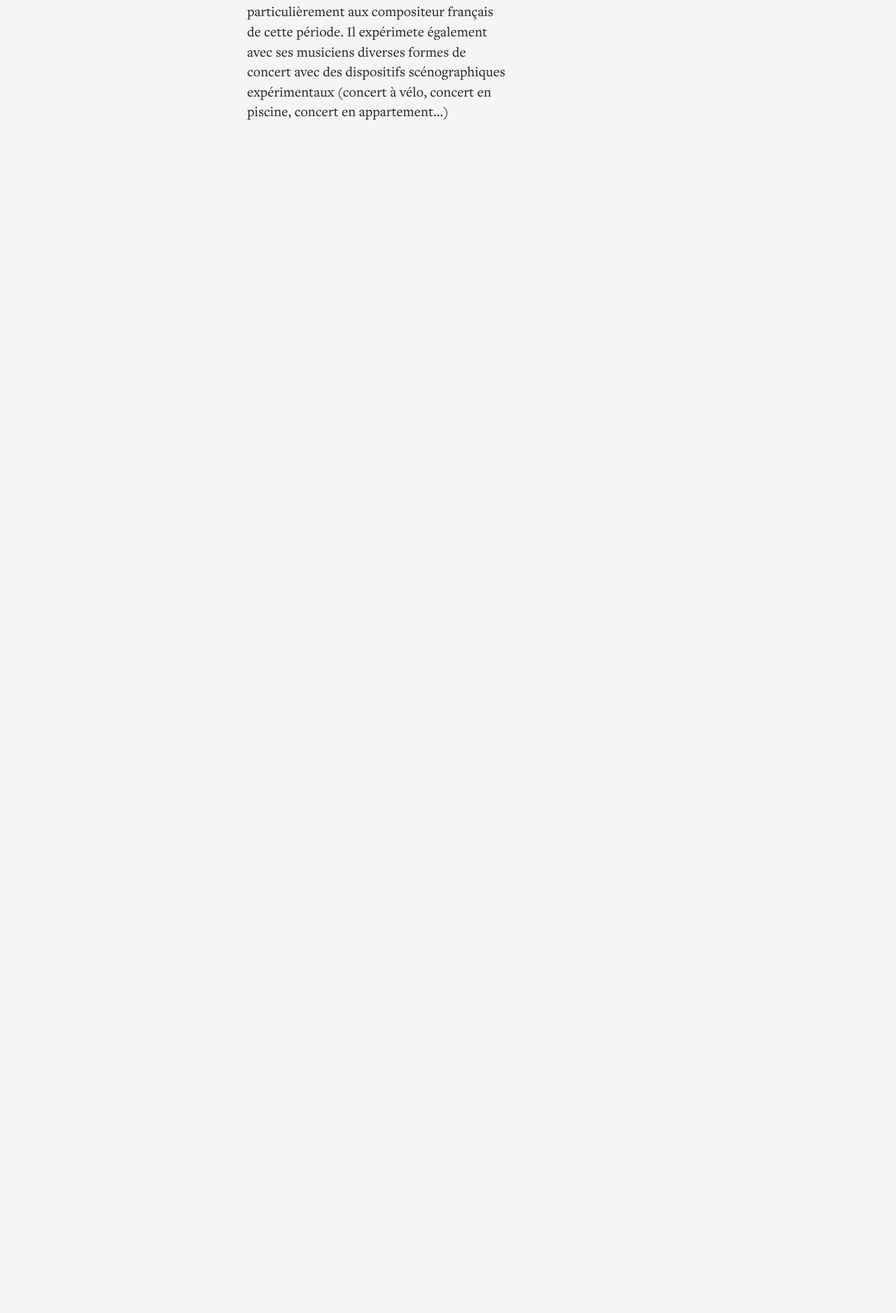
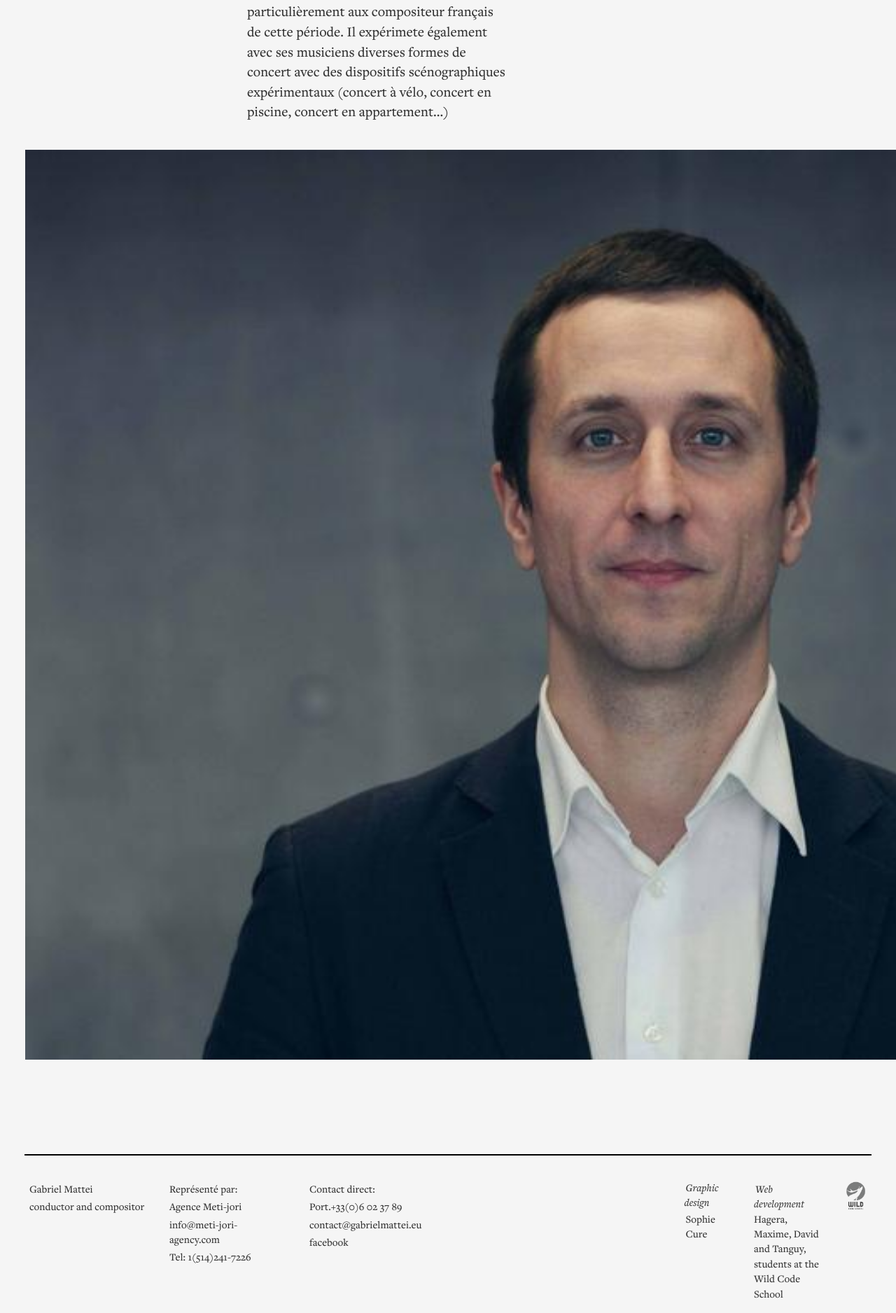
Before and after one commit to WildCodeSchool/orleans-0217-gabrielmattei, a PHP site: page /about.php in a window 1280 px wide; the page is wider, and only the part inside the window is pictured. Shown: the part 1365-3241 px from the top of that part at 70% size. Before the commit the page ends 1536 px from the top of that part, so only its background shows below. Run offline with PHP 8.4, Linux system fonts and the light colour scheme; some libraries are stand-ins or nearby versions.

Commit message:
Gabriel img page about

```diff
--- a/stylesheet.css
+++ b/stylesheet.css
@@ -140,6 +140,17 @@ a:hover{
     text-align: left;
 }
 
+.imgAbout{
+    margin-top: 30px;
+}
+.imgAbout img{
+    margin-right: auto;
+    margin-left: auto;
+    display: block;
+    width: 1800px;
+    height:1300px;
+}
+
 /********************    STYLE MODALE    ***********************/
 
 hr{
--- a/views/about.html.twig
+++ b/views/about.html.twig
@@ -105,17 +105,61 @@
                 </p>
 
         </div>
+
+    <div class="row">
+        <div class="col-lg-12 imgAbout">
+    <img src="img/GabrielMattei.jpg" alt="Gabriel">
+        </div>
+    </div>
 </div>
 
 
-<div class="container-fluid aboutimg">
 
-    <div class=" col-lg-12">
-        <img src="#" alt="">
+
+<hr>
+<div class="container footer">
+    <div class="row">
+        <div class="col-lg-6 col-xs-12">
+            <div class="row">
+                <div class="col-lg-4 col-xs-4">
+                    <p>Gabriel Mattei</p>
+                    <p>conductor and compositor</p>
+                </div>
+                <div class="col-lg-4 col-xs-4">
+                    <p>Représenté par:</p>
+                    <p>Agence Meti-jori</p>
+                    <p>info@meti-jori-agency.com</p>
+                    <p>Tel: 1(514)241-7226</p>
+                </div>
+                <div class="col-lg-4 col-xs-4">
+                    <p>Contact direct:</p>
+                    <p>Port.+33(0)6 02 37 89</p>
+                    <p>contact@gabrielmattei.eu</p>
+                    <p>facebook</p>
+                </div>
+            </div>
+        </div>
+        <div class="col-lg-2"></div>
+        <div class="col-lg-4 col-xs-12">
+            <div class="row">
+                <div class="col-lg-offset-3 col-lg-3 col-xs-offset-0 col-xs-4">
+                    <span class="italic-font">Graphic design</span>
+                    <p>Sophie Cure</p>
+                </div>
+                <div class="col-lg-4 col-xs-4">
+                    <p><span class="italic-font">Web development</span>
+                        Hagera, Maxime,
+                        David and Tanguy,
+                        students at the
+                        Wild Code School</p>
+                </div>
+                <div class="col-lg-2 col-xs-4">
+                    <img src="img/logo_small_nb.png" alt="logoWCS">
+                </div>
+            </div>
+        </div>
     </div>
-
 </div>
-
 
 </body>
 </html>
```
Also changed, not shown: img/GabrielMattei.jpg (added), 1 other file.
